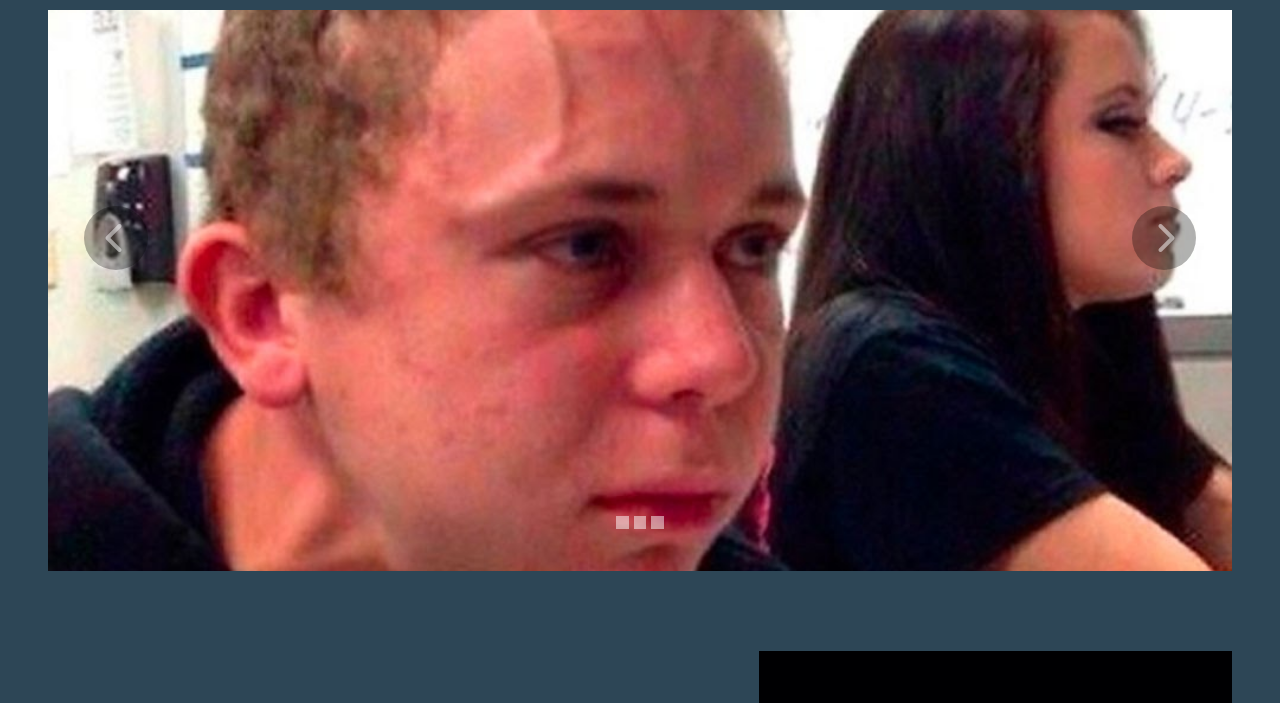
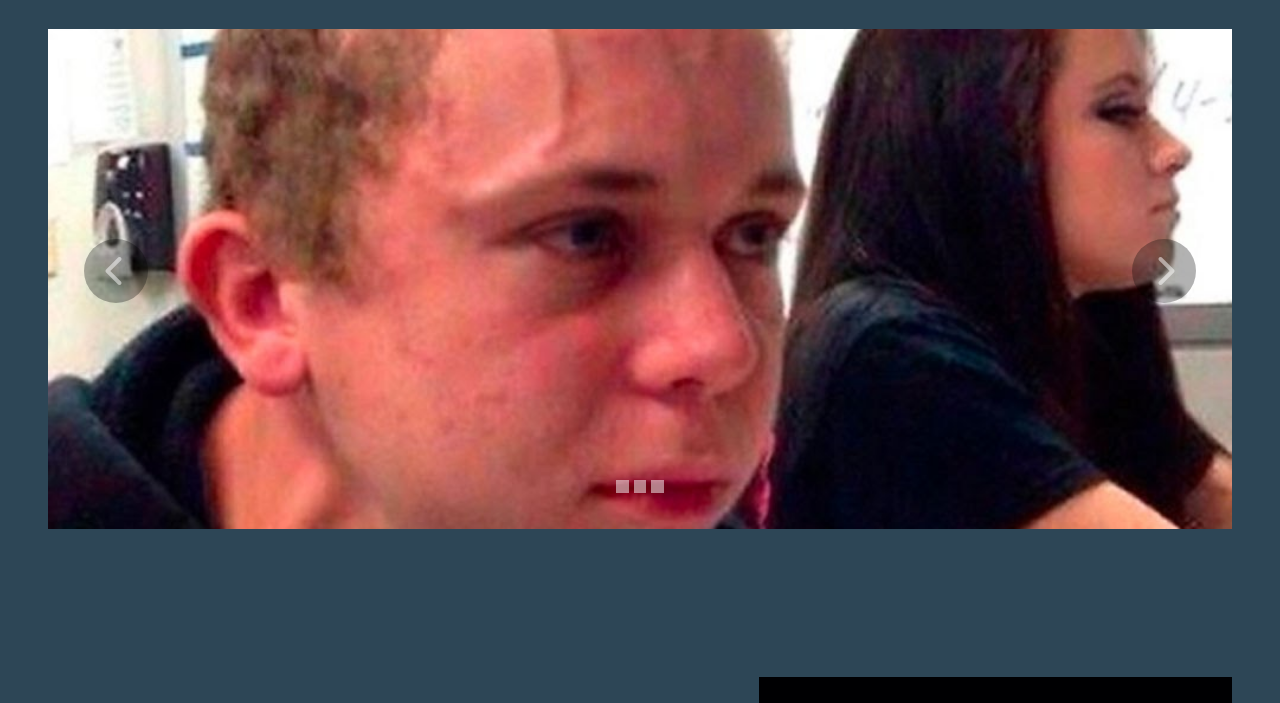
Before and after one commit to Raven2510/carousel-raven, a plain HTML site: page index.html in a window 1280 px wide. Shown: the part 351-1054 px from the top of the page. Drawn offline with Linux system fonts and the light colour scheme.

Commit message:
Modified

```diff
--- a/style.css
+++ b/style.css
@@ -35,7 +35,7 @@ body::-webkit-scrollbar {
     width: 100%;
     display: grid;
     grid-template-columns: 1fr;
-    grid-template-rows: repeat(6, 2fr);
+    grid-template-rows: 900px;
     gap: 5rem;
     padding: 3rem;
 }
@@ -46,7 +46,7 @@ body::-webkit-scrollbar {
     width: auto;
     display: grid;
     grid-template-columns: repeat(2, 6fr);
-    grid-template-rows: 4fr 8fr;
+    grid-template-rows: 300px 500px;
     gap: 2rem;
 }
 
@@ -80,7 +80,7 @@ body::-webkit-scrollbar {
 
 .carousel-button {
     position: absolute;
-    top: 35%;
+    top: 42%;
     cursor: pointer;
     border: none;
     background-color: rgba(0, 0, 0, 0.3);
```
